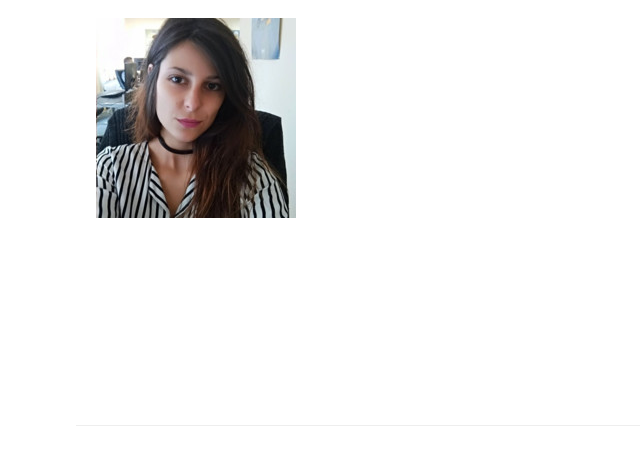
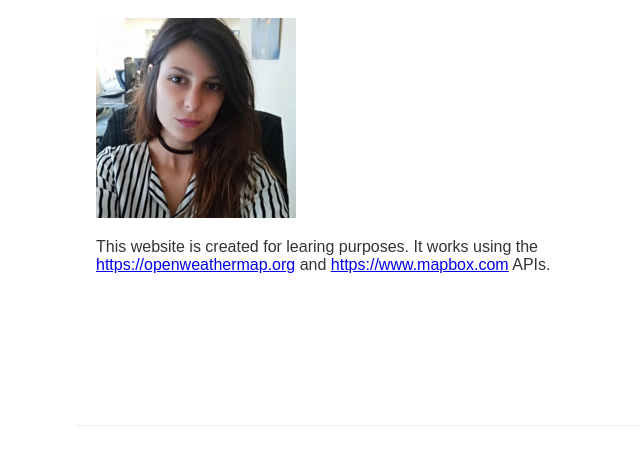
Before and after one commit to rosemdev/nodejs-weather-website, a Node server app: page /about in a window 1280 px wide. Shown: the part 214-683 px from the top of the page, without its empty margins (254-894 px from the left). Run offline with Node 20, Linux system fonts and the light colour scheme.

Commit message:
Added styles to deferenciate the forecasts, added about text.

```diff
--- a/public/css/styles.css
+++ b/public/css/styles.css
@@ -56,6 +56,11 @@ header .nav .link {
     padding: 8px;
 }
 
+.main-content .forecast {
+    margin-top: 15px ;
+    border-bottom: 1px solid #ccc;
+}
+
 .main-content .forecast .requested-location {
     color: teal;
 }
--- a/templates/views/about.hbs
+++ b/templates/views/about.hbs
@@ -12,6 +12,10 @@
     {{>header}}
     <div class="main-content">
         <img src="./img/0.jpeg" alt="">
+        <p>This website is created for learing purposes. It works using the
+            <a href="https://openweathermap.org/">https://openweathermap.org</a> and <a href="https://www.mapbox.com/">
+            https://www.mapbox.com</a> APIs.
+        </p>
     </div>
 
     {{>footer}}
```
Also changed, not shown: public/js/app.js.
